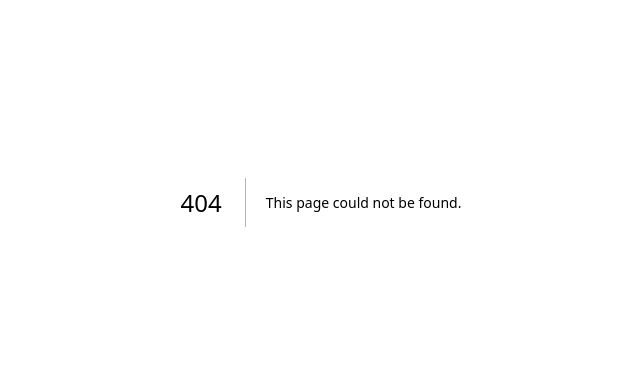
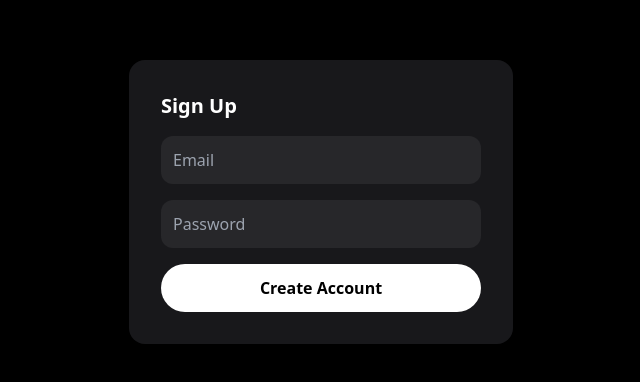
Before and after one commit to Gokhan1979/flammode-shop, a Next.js app: page /auth/signup in a window 1280 px wide. Before the commit this address had no page. Shown: the part 198-580 px from the top of the page, without its empty margins (319-959 px from the left). Built offline with nearby package versions, Linux system fonts and the light colour scheme; no server answers.

Commit message:
Implement signup page with email and password fields

```diff
--- /dev/null
+++ b/app/auth/signup/page.tsx
@@ -0,0 +1,25 @@
+'use client'
+import { useState } from 'react'
+import { supabase } from '@/lib/supabase'
+
+export default function Signup(){
+  const [email,setEmail]=useState(''); const [password,setPassword]=useState(''); const [msg,setMsg]=useState('')
+  const signup = async(e:any)=>{
+    e.preventDefault(); setMsg('Creating...')
+    const {error} = await supabase.auth.signUp({email,password})
+    if(error){ setMsg(error.message); return }
+    localStorage.setItem('verify_email', email)
+    location.href='/auth/verify'
+  }
+  return(
+    <div className="min-h-screen bg-black text-white flex items-center justify-center p-6">
+      <form onSubmit={signup} className="w-full max-w-sm bg-zinc-900 p-8 rounded-2xl space-y-4">
+        <h1 className="font-bold text-xl">Sign Up</h1>
+        <input value={email} onChange={e=>setEmail(e.target.value)} placeholder="Email" className="w-full p-3 bg-zinc-800 rounded-xl" required />
+        <input value={password} onChange={e=>setPassword(e.target.value)} type="password" placeholder="Password" className="w-full p-3 bg-zinc-800 rounded-xl" required />
+        <button className="w-full bg-white text-black py-3 rounded-full font-bold">Create Account</button>
+        {msg && <p className="text-center text-sm">{msg}</p>}
+      </form>
+    </div>
+  )
+}
```
